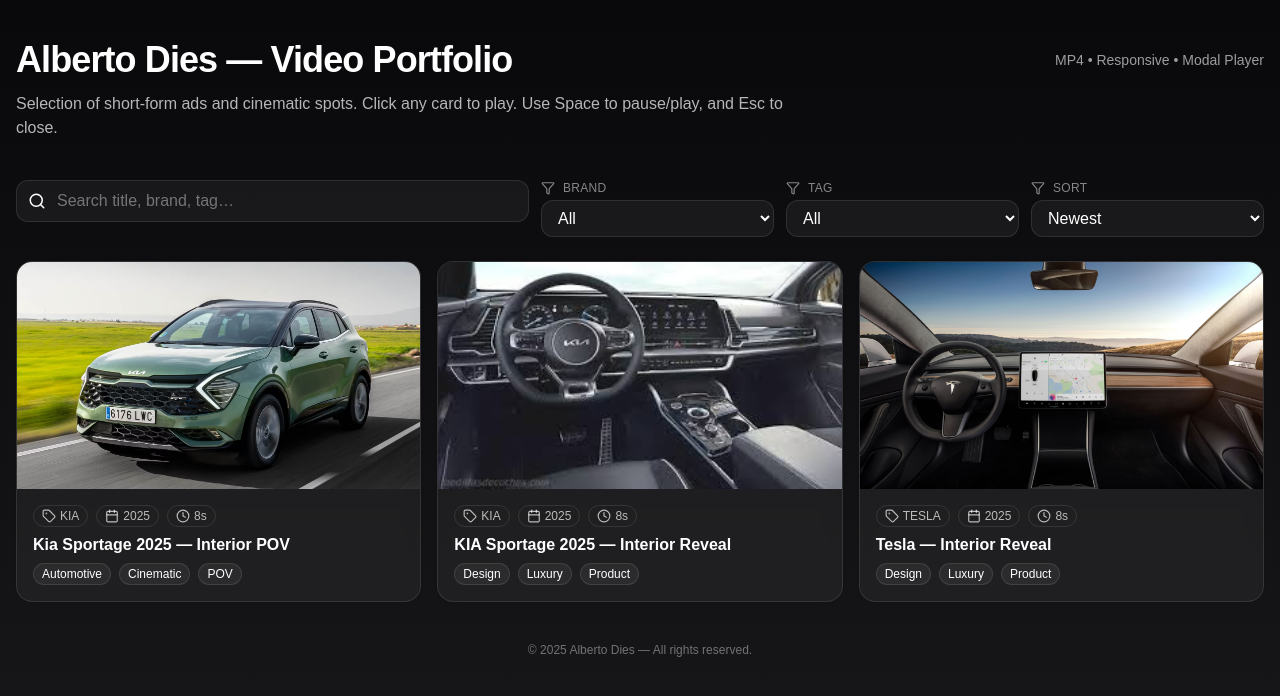
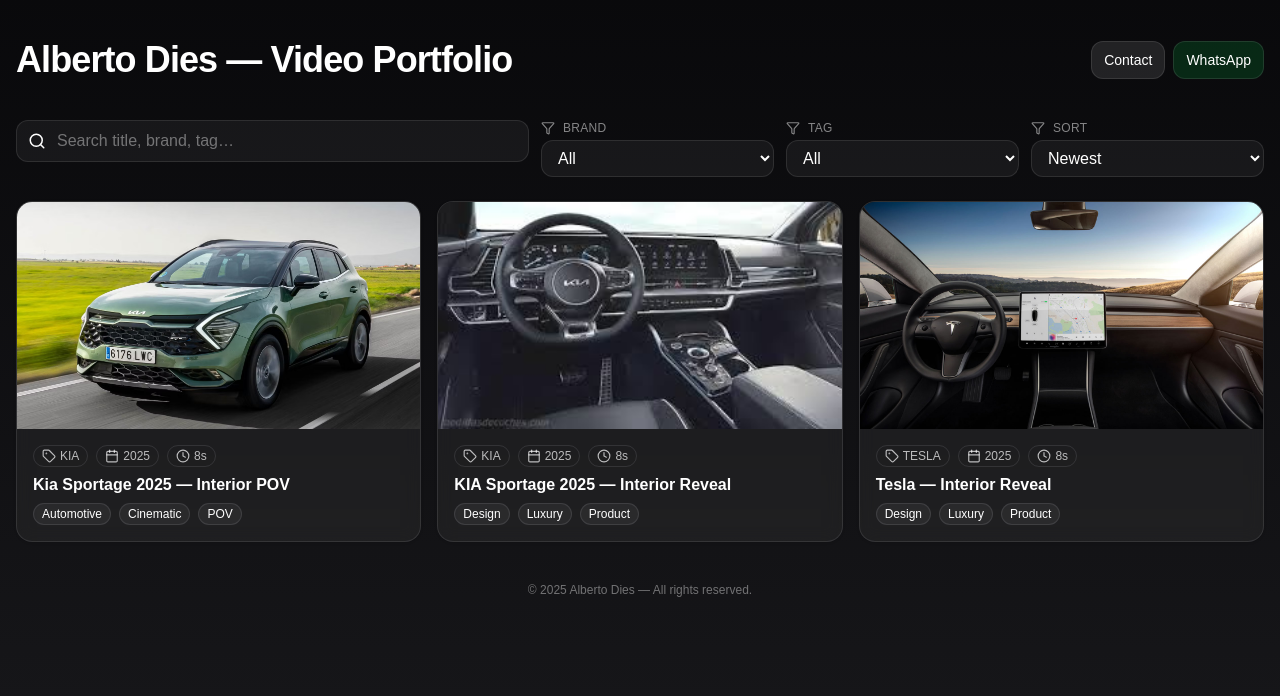
Before and after one commit to AlbertoDiesC/my-portfolio, a Next.js app: page / in a window 1280 px wide. Shown: the top 696 px of the page. Built offline with nearby package versions, Linux system fonts and the light colour scheme.

Commit message:
feat: use next/image + typed sort

```diff
--- a/app/components/PortfolioPro.tsx
+++ b/app/components/PortfolioPro.tsx
@@ -302,14 +302,26 @@
           >
             Alberto Dies — Video Portfolio
           </motion.h1>
-          <div className="flex items-center gap-3 text-sm text-white/60">
-            <span>MP4 • Responsive • Modal Player</span>
+          {/* Botones de contacto */}
+          <div className="flex gap-2">
+            <a
+              href="mailto:albertodiesc@gmail.com"
+              className="rounded-xl border border-white/10 bg-white/10 px-3 py-2 text-sm hover:bg-white/20"
+            >
+              Contact
+            </a>
+            <a
+              href="https://wa.me/34622367027"
+              target="_blank"
+              rel="noopener noreferrer"
+              className="rounded-xl border border-white/10 bg-green-600/20 px-3 py-2 text-sm hover:bg-green-600/30"
+            >
+              WhatsApp
+            </a>
           </div>
         </div>
-        <p className="mt-3 max-w-3xl text-white/70">
-          Selection of short-form ads and cinematic spots. Click any card to play. Use Space to pause/play, and Esc to close.
-        </p>
       </header>
+
 
       {/* Controls */}
       <section className="mx-auto max-w-7xl px-4">
```
